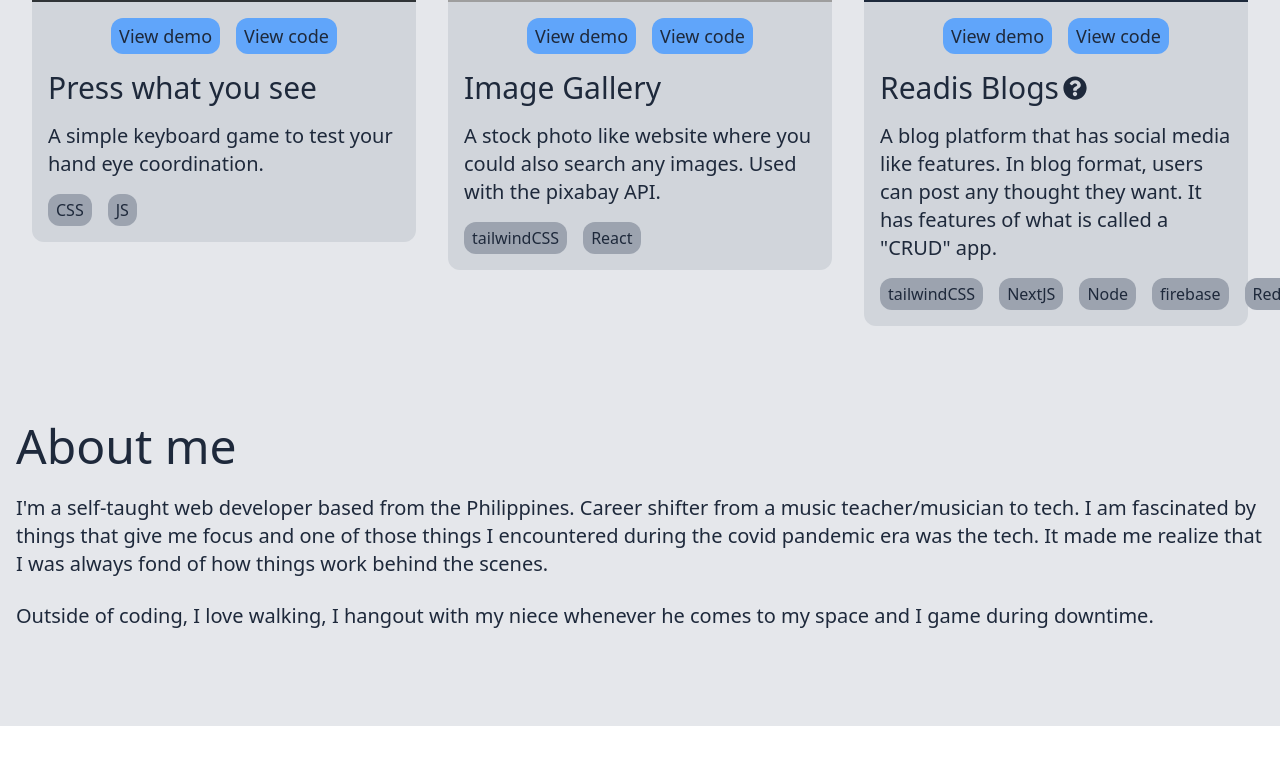
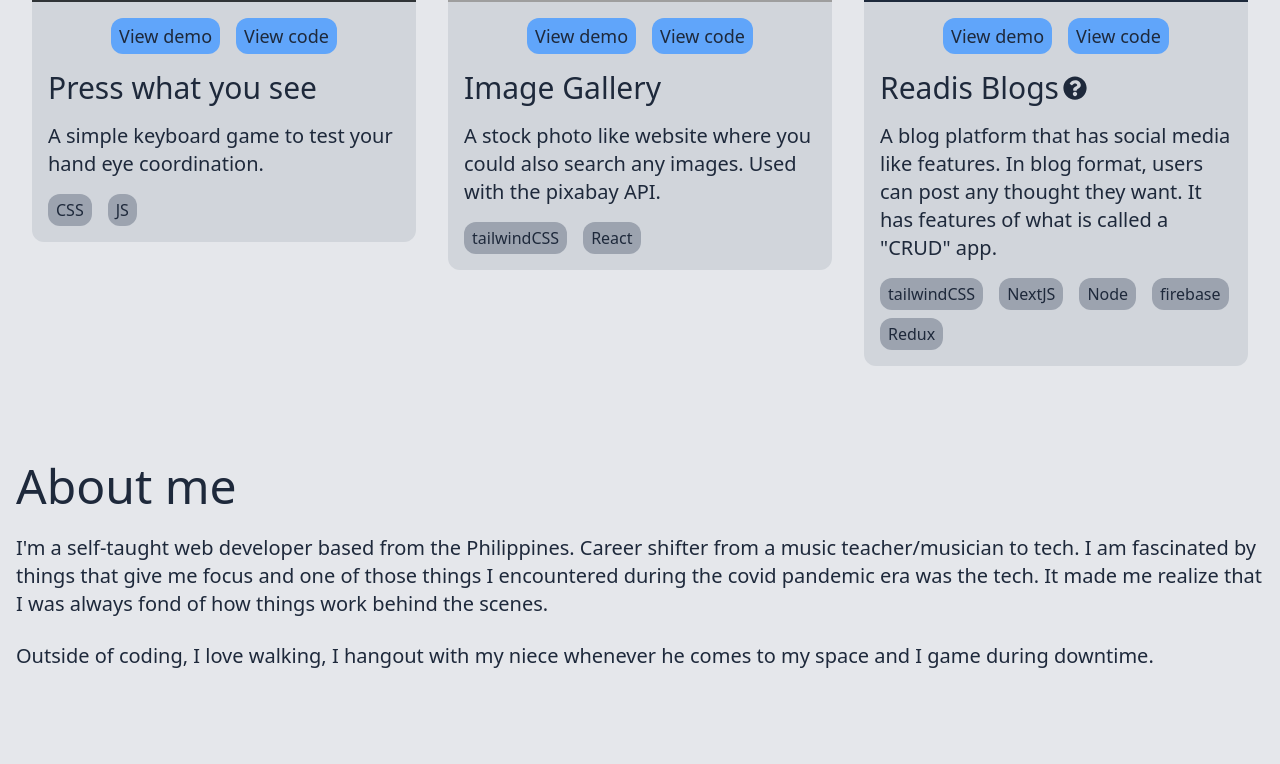
Before and after one commit to bhlox/portfolio, a Next.js app: page / in a window 1280 px wide. Shown: the part 834-1598 px from the top of the page. Before the commit the page ends 1560 px from the top, so only its background shows below. Built offline with nearby package versions, Linux system fonts and the light colour scheme; grey boxes are pictures that could not be loaded.

Commit message:
visual fix

```diff
--- a/components/ProjectCard.jsx
+++ b/components/ProjectCard.jsx
@@ -11,7 +11,7 @@
           setIsHovered(false);
         }, 400)
       }
-      className="p-4 sm:w-1/2 lg:w-1/3"
+      className="p-4 w-full sm:w-1/2 lg:w-1/3"
     >
       <div
         onMouseEnter={() =>
@@ -71,7 +71,7 @@
             )}
           </div>
           <p className="text-xl">{desc}</p>
-          <div className="flex space-x-4">
+          <div className="flex flex-wrap gap-x-4 gap-y-2">
             {stack.map((entry) => (
               <span
                 key={Math.random() * 24343}
```
